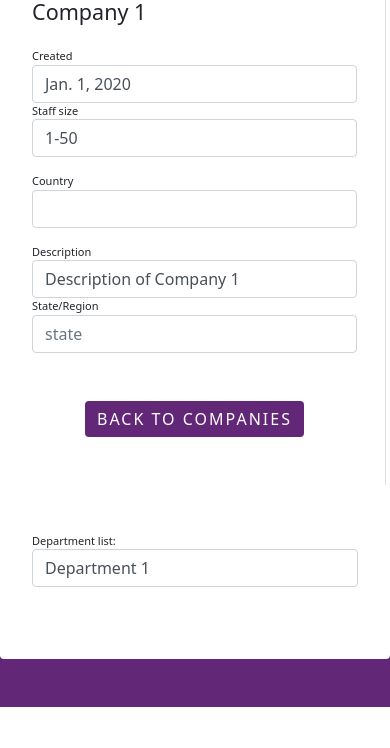
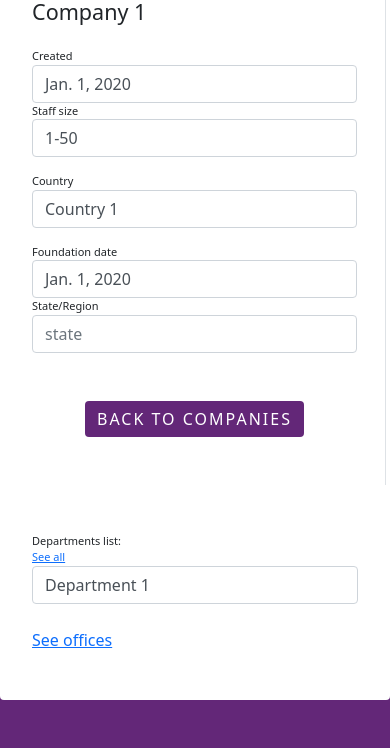
Before and after one commit to maxkatkalov/staff-system, a Django app: page /clientarea/company-detail/1/ in a window 390 px wide. Shown: the part 430-1178 px from the top of the page. Before the commit the page ends 1137 px from the top, so only its background shows below. Run offline with Django 4.2, Linux system fonts and the light colour scheme; data comes from the database, SQL or seed files in the repository; some libraries are stand-ins or nearby versions.

Commit message:
Company profile refactor
- Added possibility to add company logo
- Added possibility to watch company offices and departments from company detail page

```diff
--- a/staff_app/forms.py
+++ b/staff_app/forms.py
@@ -13,6 +13,7 @@ class CompanyForm(ModelForm):
             "copmany_staff_size",
             "description",
             "country_registry",
+            "logo"
         )
 
 
--- a/staff_app/models.py
+++ b/staff_app/models.py
@@ -2,7 +2,8 @@ from datetime import datetime
 from django.db import models
 from django.contrib.auth.models import AbstractUser
 from django.conf import settings
-from django.urls import reverse, reverse_lazy
+from django.urls import reverse
+from django.conf import settings
 
 
 class Company(models.Model):
@@ -23,6 +24,7 @@ class Company(models.Model):
     )
     description = models.TextField(null=True, blank=True)
     country_registry = models.CharField(max_length=255, null=True, blank=True)
+    logo = models.ImageField(upload_to="images/company/logos", null=True, blank=True)
 
     def get_absolute_url(self):
         return reverse("staff_app:company-detail", args=[self.pk])
--- a/staff_app/views.py
+++ b/staff_app/views.py
@@ -62,11 +62,10 @@ class CompanyUpdateView(UpdateView):
 class CompanyDetailView(DetailView, MultipleObjectMixin):
     model = Company
     template_name = "staff_app/company-detail.html"
-    paginate_by = 2
+    paginate_by = 3
 
     def get_context_data(self, **kwargs):
-        departments = self.object.departments.all()
-        context = super().get_context_data(object_list=departments, **kwargs)
+        context = super().get_context_data(object_list=self.object.departments.all(), **kwargs)
         return context
 
 
--- a/staff_us_prjct/settings.py
+++ b/staff_us_prjct/settings.py
@@ -1,4 +1,6 @@
+import os
 from pathlib import Path
+
 from django.shortcuts import reverse
 
 BASE_DIR = Path(__file__).resolve().parent.parent
@@ -92,6 +94,9 @@ USE_TZ = True
 STATIC_URL = 'static/'
 STATICFILES_DIRS = [BASE_DIR / "static"]
 
+MEDIA_URL = '/media/'
+MEDIA_ROOT = os.path.join(BASE_DIR, 'media')
+
 DEFAULT_AUTO_FIELD = "django.db.models.BigAutoField"
 
 INTERNAL_IPS = ["127.0.0.1"]
--- a/staff_us_prjct/urls.py
+++ b/staff_us_prjct/urls.py
@@ -9,3 +9,7 @@ urlpatterns = [
     path("", include("staff_app.urls", namespace="staff_app")),
     path('accounts/', include('django.contrib.auth.urls')),
 ] + static(settings.STATIC_URL, document_root=settings.STATIC_ROOT)
+
+if settings.DEBUG:
+    urlpatterns += static(settings.MEDIA_URL,
+                          document_root=settings.MEDIA_ROOT)
--- a/templates/staff_app/clientarea.html
+++ b/templates/staff_app/clientarea.html
@@ -46,7 +46,7 @@
             <div class="col-sm-4">
               <div class="card text-center">
                 <div class="title">
-                  <img src="https://pbs.twimg.com/profile_images/1605297940242669568/q8-vPggS_400x400.jpg" alt="My Linked Image" class="fa">
+                  <img {% if company.logo %} src="{{ company.logo.url }}" alt="My Linked Image" class="fa" {% else %} src="https://pbs.twimg.com/profile_images/1605297940242669568/q8-vPggS_400x400.jpg" alt="My Linked Image" class="fa" {% endif %}>
                   <h2>{{ company.name }}</h2>
                 </div>
                 <div class="price">
--- a/templates/staff_app/company-detail.html
+++ b/templates/staff_app/company-detail.html
@@ -21,8 +21,9 @@
   <div class="row">
     <div class="col-md-3 border-right">
       <div class="d-flex flex-column align-items-center text-center p-3 py-5">
-        <img class="rounded-circle mt-5" width="150px" src="https://st3.depositphotos.com/15648834/17930/v/600/depositphotos_179308454-stock-illustration-unknown-person-silhouette-glasses-profile.jpg">
-        <span class="font-weight-bold">
+
+          <img class="rounded-circle mt-5" width="150px" {% if company.logo %} src="{{ company.logo.url }}" {% else %} src="https://st3.depositphotos.com/15648834/17930/v/600/depositphotos_179308454-stock-illustration-unknown-person-silhouette-glasses-profile.jpg" alt="{{ company.name }} Logo" {% endif %}>
+                <span class="font-weight-bold">
           <a href="{% url 'staff_app:company-update' company.pk %}" class="btn btn-primary">Update</a>
           <span><a href="{% url 'staff_app:company-delete' company.pk %}" class="btn btn-danger">Delete</a></span>
         </span>
@@ -40,10 +41,10 @@
           <div class="col-md-6"><label class="labels">Staff size</label><span class="form-control">{{ company.copmany_staff_size }}</span></div>
         </div>
         <div class="row mt-3">
-          <div class="col-md-12"><label class="labels">Country</label><span class="form-control">{{ company.country }}</span></div>
+          <div class="col-md-12"><label class="labels">Country</label><span class="form-control">{{ company.country_registry }}</span></div>
         </div>
         <div class="row mt-3">
-          <div class="col-md-6"><label class="labels">Description</label><span class="form-control">{{ company.description }}</span></div>
+          <div class="col-md-6"><label class="labels">Foundation date</label><span class="form-control">{{ company.foundation_date }}</span></div>
           <div class="col-md-6"><label class="labels">State/Region</label><input type="text" class="form-control" value="" placeholder="state"></div>
         </div>
         <div class="mt-5 text-center">
@@ -53,10 +54,17 @@
     </div>
     <div class="col-md-4">
       <div class="p-3 py-5">
-        <div class="col-md-12"><label class="labels">Department list:</label></div>
+        <div class="col-md-12"><label class="labels">Departments list:</label></div>
+        <div class="col-md-12"><label class="labels"><a href="" class="text-center">See all</a></label></div>
         {% for department in object_list %}
         <div class="col-md-12"><span class="form-control">{{ department.name }}</span></div><br>
         {% endfor %}
+        {% block pagination %}
+        <div class="text-center">
+          {% include "includes/paginator.html" %}
+        </div>
+        {% endblock %}
+        <a href="" class="text-right">See offices</a>
       </div>
     </div>
   </div>
--- a/templates/staff_app/company-update.html
+++ b/templates/staff_app/company-update.html
@@ -35,7 +35,7 @@
           <h4 class="text-right">{{ company.name }}</h4>
         </div>
         <div class="row mt-2">
-          <form method="post" novalidate>
+          <form method="post" enctype="multipart/form-data" novalidate>
             {% csrf_token %}
             {{ form|crispy }}
             <div class="mt-5 text-center">
```
